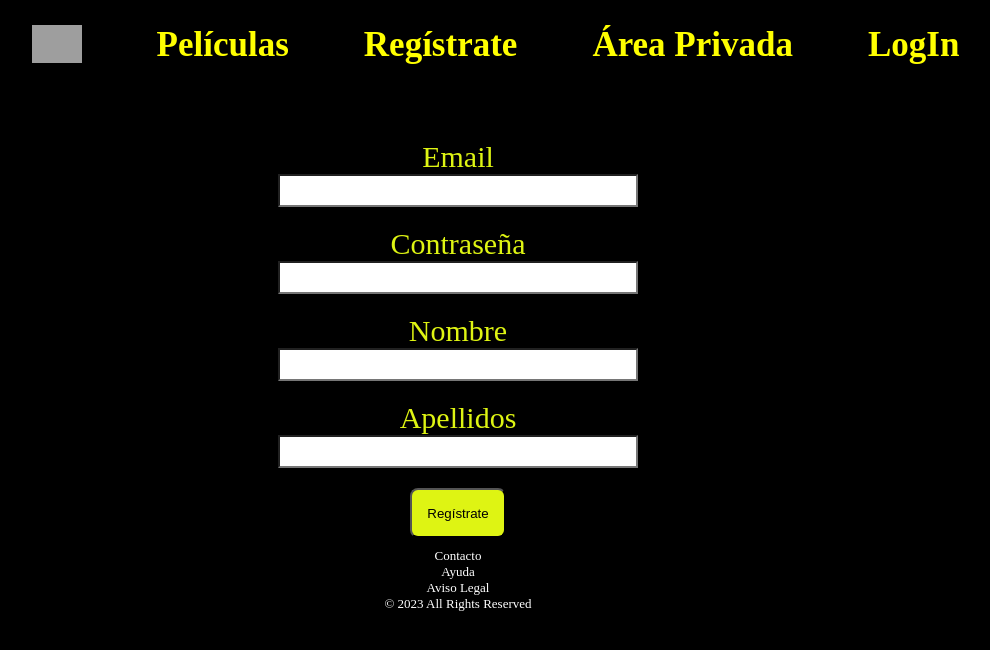
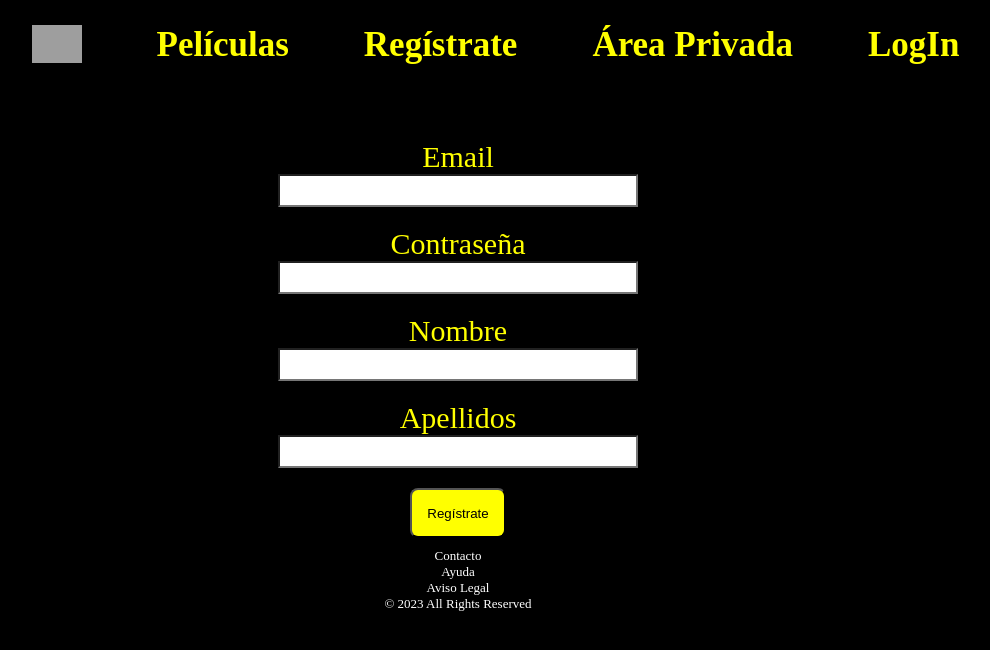
Before and after one commit to Alextrat/proyecto-final, a React (Create React App) app: page /register in a window 1280 px wide. Shown: the top 650 px of the page, without its empty margins (182-1172 px from the left). Built offline with nearby package versions, Linux system fonts and the light colour scheme; data requests are answered from the project's data file; grey boxes are pictures that could not be loaded.

Commit message:
Agregando estilos

```diff
--- a/src/components/PrivateComponent/PrivateComponent.module.css
+++ b/src/components/PrivateComponent/PrivateComponent.module.css
@@ -54,7 +54,7 @@ justify-content: center;
 }
 
 .PrivateButton {
-    color: black;
+    /*color: black;
     font-size: 20px;
     font-weight:bolder;
     background-color: yellow;
@@ -62,7 +62,15 @@ justify-content: center;
     width: 60px;
     height: 40px;
     border-radius: 10%;
-    margin-left: 10px;
+    margin-left: 10px;*/
+
+
+    color: black;
+    padding: 15px;
+    width: 70px;
+    height: 50px;
+    background-color:yellow;
+    border-radius: 8px;
 
 }
 
--- a/src/components/RegisterComponent/RegisterComponent.module.css
+++ b/src/components/RegisterComponent/RegisterComponent.module.css
@@ -3,7 +3,7 @@
     margin-top: 50px;
 }
 .MailReg {
-    color: rgb(222, 244, 19);
+    color: yellow;
     margin-bottom: 30px;
     font-size: 30px;
     font-weight:normal;
@@ -13,7 +13,7 @@
     color: black;
     padding: 15px;
     height: 50px;
-    background-color:rgb(222, 244, 19);
+    background-color:yellow;
     border-radius: 8px;
 }
 
```
